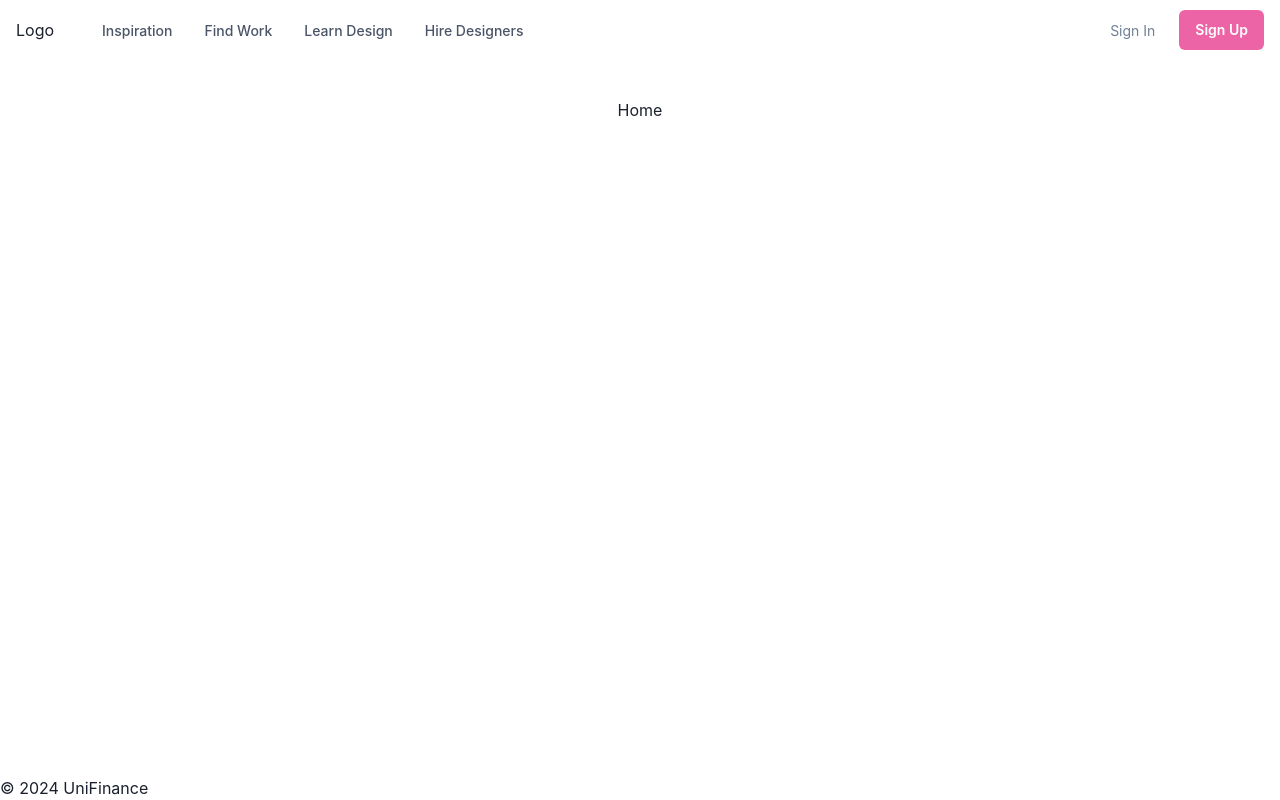
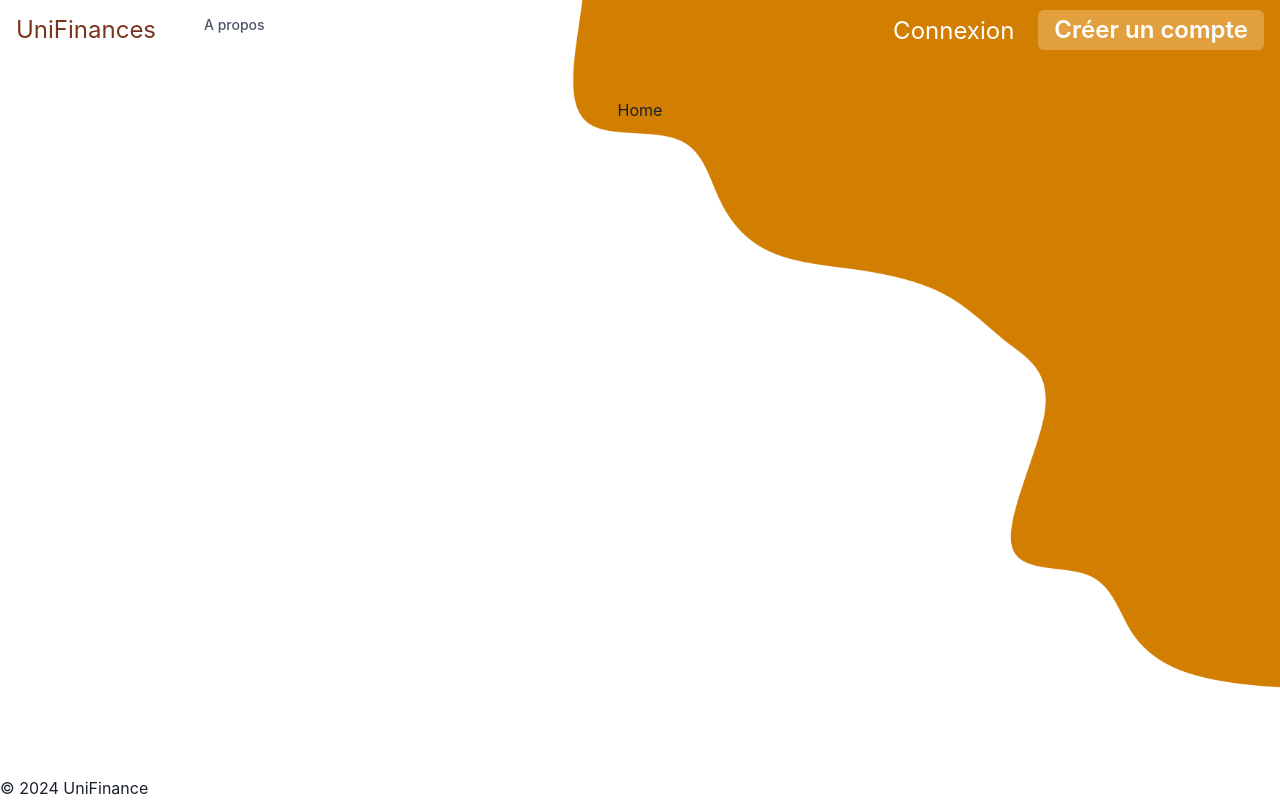
Before and after one commit to DeathFull/3PROJ-Web, a React (Vite) app: page / in a window 1280 px wide. Built offline with nearby package versions, Linux system fonts and the light colour scheme.

Commit message:
début header

```diff
--- a/src/App.tsx
+++ b/src/App.tsx
@@ -1,14 +1,14 @@
-import { createBrowserRouter, RouterProvider } from "react-router-dom";
+import {createBrowserRouter, RouterProvider} from "react-router-dom";
 import MainPage from "./components/MainPage.tsx";
-import { AuthContextProvider } from "./context/AuthContext.tsx";
-import { Center, Flex } from "@chakra-ui/react";
+import {AuthContextProvider} from "./context/AuthContext.tsx";
+import {Box, Center, ChakraProvider, Flex} from "@chakra-ui/react";
 
 const router = createBrowserRouter([
     {
         path: "/",
         element: (
             <AuthContextProvider>
-        <MainPage />
+                <MainPage/>
             </AuthContextProvider>
         ),
         children: [
@@ -33,7 +33,18 @@ const router = createBrowserRouter([
 ]);
 
 function App() {
-  return <RouterProvider router={router} />;
+    return (
+        <ChakraProvider resetCSS={false}>
+            <Box w="100vw"
+                 h="100vh"
+                 bgImage="url('/NavBar.png')"
+                 bgSize="contain"
+                 bgPosition="top right"
+                 bgRepeat="no-repeat">
+                <RouterProvider router={router}/>
+            </Box>
+        </ChakraProvider>
+    );
 }
 
 export default App;
--- a/src/components/Header.tsx
+++ b/src/components/Header.tsx
@@ -32,7 +32,7 @@ export default function Header() {
         px={{ base: 4 }}
         py={{ base: 2 }}
         color={useColorModeValue("gray.600", "white")}
-        bg={useColorModeValue("white", "gray.800")}
+        bg={useColorModeValue("transparent", "gray.800")}
         borderStyle={"solid"}
         borderColor={useColorModeValue("gray.200", "gray.900")}
         borderBottom={1}
@@ -53,11 +53,12 @@ export default function Header() {
         </Flex>
         <Flex justify={{ base: "center", md: "start" }} flex={{ base: 1 }}>
           <Text
-            color={useColorModeValue("gray.800", "white")}
+              color={useColorModeValue("orange.800", "white")}
             fontFamily={"heading"}
+            fontSize={{ base: "xl", md: "2xl" }}
             textAlign={useBreakpointValue({ base: "center", md: "left" })}
           >
-            Logo
+            UniFinances
           </Text>
 
           <Flex display={{ base: "none", md: "flex" }} ml={10}>
@@ -73,26 +74,27 @@ export default function Header() {
         >
           <Button
             as={"a"}
-            fontSize={"sm"}
+            color={"white"}
+            fontSize={{ base: "xl", md: "2xl" }}
             fontWeight={400}
             href={"#"}
             variant={"link"}
           >
-            Sign In
+            Connexion
           </Button>
           <Button
             as={"a"}
             display={{ base: "none", md: "inline-flex" }}
             color={"white"}
-            fontSize={"sm"}
+            fontSize={{ base: "xl", md: "2xl" }}
             fontWeight={600}
-            bg={"pink.400"}
+            bg={"#E1A03D"}
             _hover={{
               bg: "pink.300",
             }}
             href={"#"}
           >
-            Sign Up
+            Créer un compte
           </Button>
         </Stack>
       </Flex>
@@ -268,41 +270,7 @@ interface NavItem {
 
 const NAV_ITEMS: Array<NavItem> = [
   {
-    label: "Inspiration",
-    children: [
-      {
-        label: "Explore Design Work",
-        subLabel: "Trending Design to inspire you",
-        href: "#",
-      },
-      {
-        label: "New & Noteworthy",
-        subLabel: "Up-and-coming Designers",
-        href: "#",
-      },
-    ],
-  },
-  {
-    label: "Find Work",
-    children: [
-      {
-        label: "Job Board",
-        subLabel: "Find your dream design job",
-        href: "#",
-      },
-      {
-        label: "Freelance Projects",
-        subLabel: "An exclusive list for contract work",
-        href: "#",
-      },
-    ],
-  },
-  {
-    label: "Learn Design",
-    href: "#",
-  },
-  {
-    label: "Hire Designers",
+    label: "A propos",
     href: "#",
   },
 ];
```
Also changed, not shown: public/NavBar.png (added), public/bgSite.png (added). Lines whose indentation alone changed are shown as unchanged.
